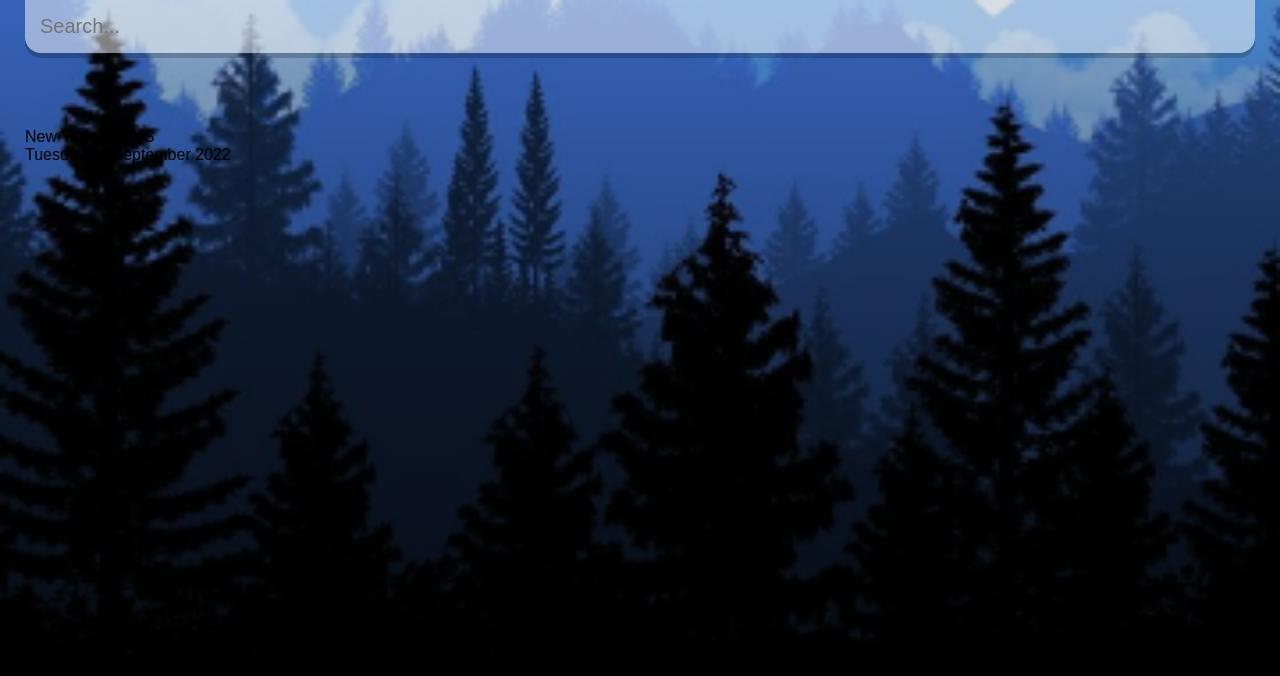
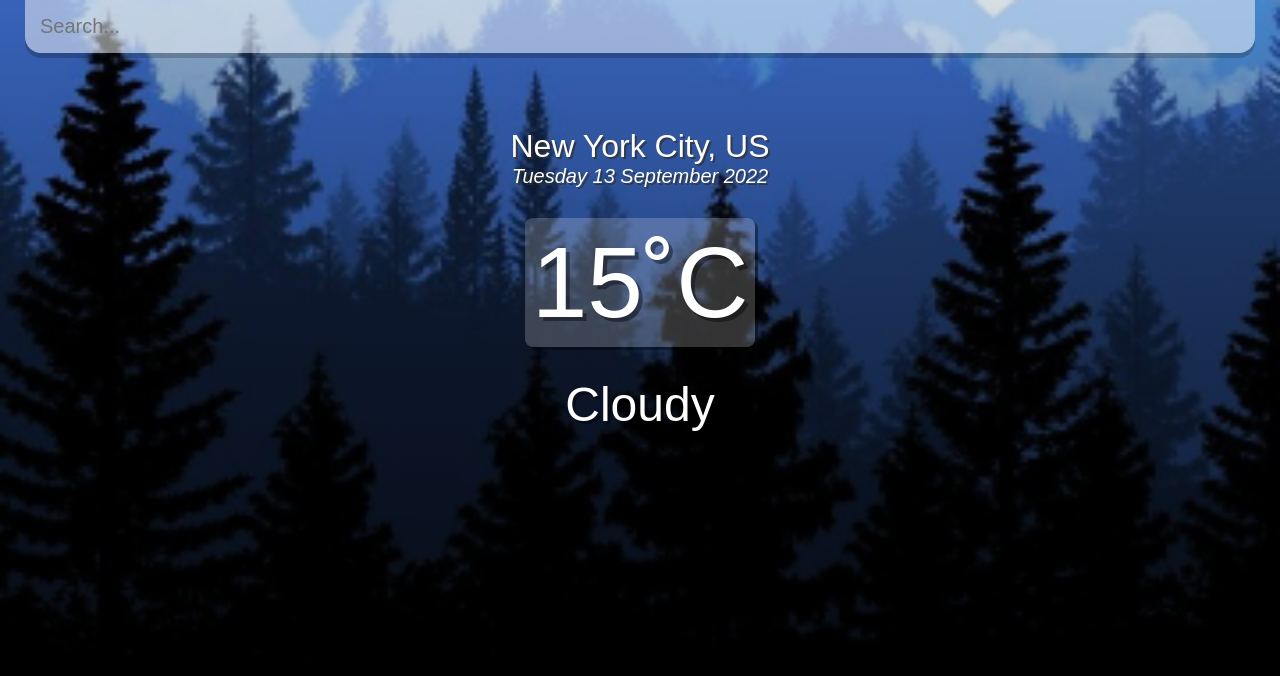
Before and after one commit to elGrogz/react-weather-app, a React (Create React App) app: page / in a window 1280 px wide. Shown: the top 676 px of the page. Built offline with nearby package versions, Linux system fonts and the light colour scheme.

Commit message:
styled weather classes

```diff
--- a/src/App.js
+++ b/src/App.js
@@ -49,6 +49,10 @@
           <div className="location">New York City, US</div>
           <div className="date">{dateBuilder(new Date())}</div>
         </div>
+        <div className="weather-box">
+          <div className="temperature">15˚C</div>
+          <div className="weather">Cloudy</div>
+        </div>
       </main>
     </div>
   );
--- a/src/index.css
+++ b/src/index.css
@@ -59,3 +59,46 @@
 .search-box .search-bar:focus {
   background-color: rgba(255, 255, 255, 0.75);
 }
+
+.location-box .location {
+  color: #fff;
+  font-size: 32px;
+  font-weight: 500;
+  text-align: center;
+  text-shadow: 2px 2px rgba(50, 50, 50, 0.75);
+}
+
+.location-box .date {
+  color: #fff;
+  font-size: 20px;
+  font-weight: 300;
+  text-align: center;
+  font-style: italic;
+  text-shadow: 2px 2px rgba(50, 50, 50, 0.75);
+}
+
+.weather-box {
+  text-align: center;
+}
+
+.weather-box .temperature {
+  position: relative;
+  display: inline-block;
+  margin: 30px auto;
+  padding: 7px;
+  background-color: rgba(255, 255, 255, 0.2);
+  border-radius: 8px;
+  font-size: 100px;
+  font-weight: 500;
+  color: #fff;
+  text-shadow: 4px 4px rgba(0, 0, 0, 0.4);
+  text-align: center;
+  box-shadow: 3px 3px rgba(0, 0, 0, 0.4);
+}
+
+.weather-box .weather {
+  font-size: 48px;
+  font-weight: 500;
+  color: #fff;
+  text-shadow: 3px 3px rgba(0, 0, 0, 0.4);
+}
```
